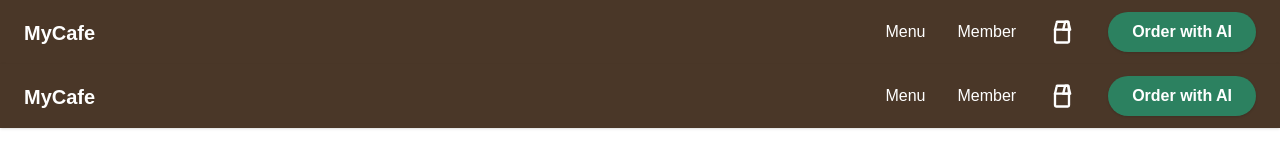
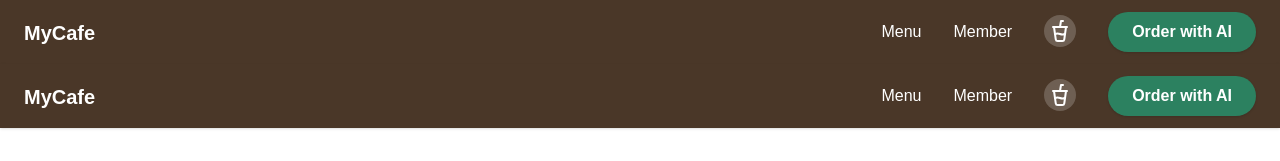
Before and after one commit to ninichu2234/ProjectByBeamAndNoon_, a Next.js app: page /about-us in a window 1280 px wide. Shown: the top 161 px of the page. Built offline with nearby package versions, Linux system fonts and the light colour scheme.

Commit message:
update13

```diff
--- a/src/component/Navbar.js
+++ b/src/component/Navbar.js
@@ -13,14 +13,14 @@ const XMarkIcon = () => (
         <path strokeLinecap="round" strokeLinejoin="round" d="M6 18L18 6M6 6l12 12" />
     </svg>
 );
-const WaterGlassIcon = () => (
-    <svg xmlns="http://www.w3.org/2000/svg" className="h-7 w-7" viewBox="0 0 24 24" fill="none" stroke="currentColor" strokeWidth="2" strokeLinecap="round" strokeLinejoin="round">
-        <path d="M15.2 3.2a.5.5 0 0 0-.6.4L13 10h6l-1.6-6.4a.5.5 0 0 0-.6-.4Z" />
-        <path d="m6 10 1.5-6.4a.5.5 0 0 1 .6-.4h8.8a.5.5 0 0 1 .6.4L18 10" />
-        <path d="M6 10h12" />
-        <path d="M6 10v10c0 .6.4 1 1 1h10c.6 0 1-.4 1-1V10" />
-    </svg>
+
+const IconBuskt = () => (
+    <span className="inline-flex items-center justify-center p-1 bg-white/20 rounded-full">
+                                <svg xmlns="http://www.w3.org/2000/svg" width="24" height="24"
+                                viewBox="0 0 24 24" fill="none" stroke="currentColor" stroke-width="2" stroke-linecap="round" stroke-linejoin="round" class="lucide lucide-cup-soda-icon lucide-cup-soda"><path d="m6 8 1.75 12.28a2 2 0 0 0 2 1.72h4.54a2 2 0 0 0 2-1.72L18 8"/><path d="M5 8h14"/><path d="M7 15a6.47 6.47 0 0 1 5 0 6.47 6.47 0 0 0 5 0"/><path d="m12 8 1-6h2"/></svg>
+                        </span>
 );
+
 // --- (จบส่วนไอคอน) ---
 
 export default function Header() {
@@ -48,21 +48,17 @@ export default function Header() {
     }, []);
 
     return (
-        // ลบ logic การเปลี่ยนสีออก ใส่สีน้ำตาล 'bg-[#4A3728]' ไปตรงๆ เลย
         <header className="bg-[#4A3728] shadow-sm sticky top-0 z-50">
             <div className="container mx-auto px-6">
                 <div className="flex items-center justify-between h-16 relative">
-                    {/* ส่วนที่ 1: โลโก้ (ซ้าย) */}
                     <div className="flex items-center">
                         <Link href="/" onClick={() => setMobileMenuOpen(false)} className="text-2xl font-bold">
-                            {/* [!! แก้ไข !!] เปลี่ยนเป็น 'text-white' ถาวร */}
                             <span className="text-xl font-bold text-white">MyCafe</span>
                         </Link>
                     </div>
 
                     {/* ส่วนที่ 2: เมนูและปุ่ม (ขวา) - สำหรับ Desktop */}
                     <nav className="hidden md:flex items-center space-x-8">
-                        {/* [!! แก้ไข !!] เปลี่ยนเป็น 'text-white' ถาวร */}
                         <Link href="/menu-page" className="text-white hover:text-green-700 transition-colors duration-300">
                             Menu
                         </Link>
@@ -71,7 +67,9 @@ export default function Header() {
                         </Link>
 
                         <Link href="/basket" className="relative text-white hover:text-green-700 transition-colors duration-300">
-                            <WaterGlassIcon />
+                            {/*Icon busket*/}
+                            <IconBuskt/>
+
                             {cartCount > 0 && (
                                 <span className="absolute -top-2 -right-3 flex items-center justify-center w-5 h-5 bg-red-500 text-white text-xs font-bold rounded-full">
                                     {cartCount}
@@ -87,16 +85,10 @@ export default function Header() {
                     </nav>
 
                     <div className="md:hidden flex items-center space-x-4">
-                        {/* [!! แก้ไข !!] เปลี่ยนเป็น 'text-white' ถาวร */}
                         <Link href="/basket" className="relative text-white">
-                            <WaterGlassIcon />
-                             {cartCount > 0 && (
-                                <span className="absolute -top-2 -right-2 flex items-center justify-center w-5 h-5 bg-red-500 text-white text-xs font-bold rounded-full">
-                                    {cartCount}
-                                </span>
-                            )}
+                        {/*Icon busket */}
+                             <IconBuskt/>
                         </Link>
-                        {/* [!! แก้ไข !!] เปลี่ยนเป็น 'text-white' ถาวร */}
                         <button onClick={() => setMobileMenuOpen(!isMobileMenuOpen)} className="text-white">
                             {isMobileMenuOpen ? <XMarkIcon /> : <Bars3Icon />}
                         </button>
```
